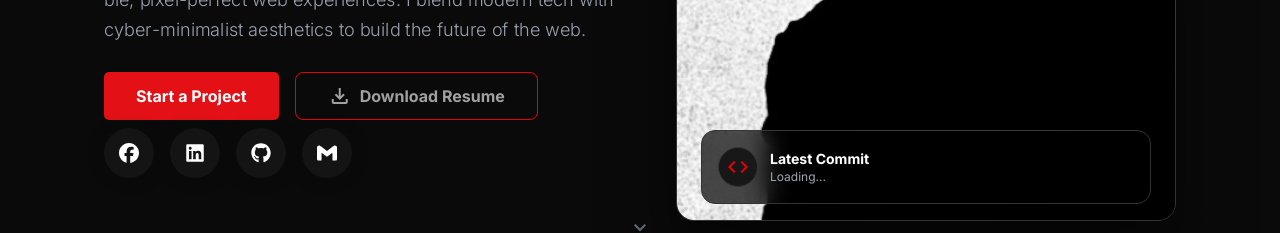
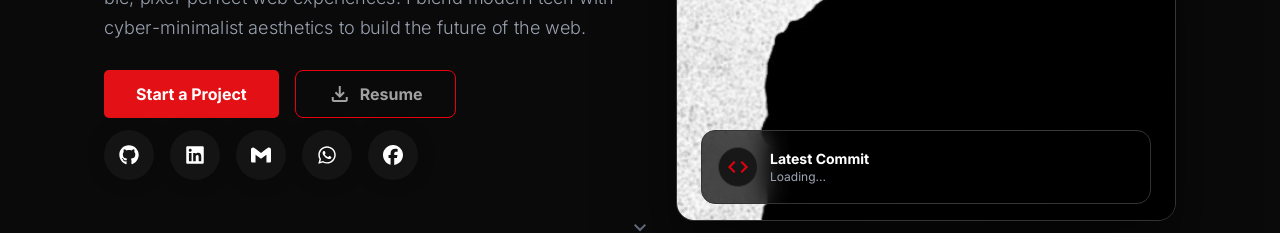
Before and after one commit to ii-shimul/bax, a Next.js app: page / in a window 1280 px wide. Shown: the part 541-774 px from the top of the page. Built offline with nearby package versions, Linux system fonts and the light colour scheme; no server answers.

Commit message:
updated contact info

```diff
--- a/src/components/sections/Hero.tsx
+++ b/src/components/sections/Hero.tsx
@@ -8,6 +8,7 @@ import {
 	FaFacebook,
 	FaLinkedin,
 	FaGithub,
+	FaWhatsapp,
 } from "react-icons/fa6";
 import { SiGmail } from "react-icons/si";
 import { BeforeEffectButton } from "../ui/before-effect-button";
@@ -94,33 +95,39 @@ const Hero = () => {
 							<span className="material-symbols-outlined mr-2 text-xl">
 								download
 							</span>
-							Download Resume
+							Resume
 						</BeforeEffectButton>
 					</div>
-					<div className="flex flex-wrap gap-4 justify-center lg:justify-start pt-2">
+					<div className="flex flex-wrap gap-4 justify-center lg:justify-start pt-3">
 						<SocialButton
-							icon={<FaFacebook />}
-							label="Facebook"
-							hoverBgColor="rgb(24, 119, 242)"
-							href="https://facebook.com/"
+							icon={<FaGithub />}
+							label="GitHub"
+							hoverBgColor="rgb(36, 41, 47)"
+							href="https://github.com/ii-shimul"
 						/>
 						<SocialButton
 							icon={<FaLinkedin />}
 							label="LinkedIn"
 							hoverBgColor="rgb(0, 119, 181)"
-							href="https://linkedin.com/in/"
-						/>
-						<SocialButton
-							icon={<FaGithub />}
-							label="GitHub"
-							hoverBgColor="rgb(36, 41, 47)"
-							href="https://github.com/"
+							href="https://linkedin.com/in/ii-shimul"
 						/>
 						<SocialButton
 							icon={<SiGmail />}
-							label="Gmail"
+							label="Email"
 							hoverBgColor="rgb(234, 67, 53)"
-							href="mailto:your@email.com"
+							href="mailto:islamshimul27@email.com"
+						/>
+						<SocialButton
+							icon={<FaWhatsapp />}
+							label="WhatsApp"
+							hoverBgColor="rgb(37, 211, 102)"
+							href="https://wa.me/8801756651557"
+						/>
+						<SocialButton
+							icon={<FaFacebook />}
+							label="Facebook"
+							hoverBgColor="rgb(24, 119, 242)"
+							href="https://facebook.com/zahannami"
 						/>
 					</div>
 				</div>
--- a/src/components/shared/Footer.tsx
+++ b/src/components/shared/Footer.tsx
@@ -1,4 +1,7 @@
 import { LiftButton } from "../ui/lift-button";
+import { SocialButton } from "../ui/social-button";
+import { FaFacebook, FaLinkedin, FaGithub, FaWhatsapp } from "react-icons/fa6";
+import { SiGmail } from "react-icons/si";
 
 const Footer = () => {
 	const year = new Date().getFullYear();
@@ -17,25 +20,37 @@ const Footer = () => {
 						Have a project in mind? I&apos;m currently available for freelance
 						work and open to new opportunities.
 					</p>
-					<div className="flex gap-4 mt-8">
-						<a
-							className="h-12 w-12 rounded-full border border-border-dark bg-card-dark flex items-center justify-center text-gray-400 hover:text-white hover:bg-primary hover:border-primary transition-all duration-300"
-							href="#"
-						>
-							<span className="font-bold text-sm">in</span>
-						</a>
-						<a
-							className="h-12 w-12 rounded-full border border-border-dark bg-card-dark flex items-center justify-center text-gray-400 hover:text-white hover:bg-primary hover:border-primary transition-all duration-300"
-							href="#"
-						>
-							<span className="material-symbols-outlined text-xl">code</span>
-						</a>
-						<a
-							className="h-12 w-12 rounded-full border border-border-dark bg-card-dark flex items-center justify-center text-gray-400 hover:text-white hover:bg-primary hover:border-primary transition-all duration-300"
-							href="#"
-						>
-							<span className="material-symbols-outlined text-xl">mail</span>
-						</a>
+					<div className="flex flex-wrap gap-4 justify-center lg:justify-start pt-3">
+						<SocialButton
+							icon={<FaGithub />}
+							label="GitHub"
+							hoverBgColor="rgb(36, 41, 47)"
+							href="https://github.com/ii-shimul"
+						/>
+						<SocialButton
+							icon={<FaLinkedin />}
+							label="LinkedIn"
+							hoverBgColor="rgb(0, 119, 181)"
+							href="https://linkedin.com/in/ii-shimul"
+						/>
+						<SocialButton
+							icon={<SiGmail />}
+							label="Email"
+							hoverBgColor="rgb(234, 67, 53)"
+							href="mailto:islamshimul27@email.com"
+						/>
+						<SocialButton
+							icon={<FaWhatsapp />}
+							label="WhatsApp"
+							hoverBgColor="rgb(37, 211, 102)"
+							href="https://wa.me/8801756651557"
+						/>
+						<SocialButton
+							icon={<FaFacebook />}
+							label="Facebook"
+							hoverBgColor="rgb(24, 119, 242)"
+							href="https://facebook.com/zahannami"
+						/>
 					</div>
 				</div>
 				<form className="flex flex-col gap-4">
```
